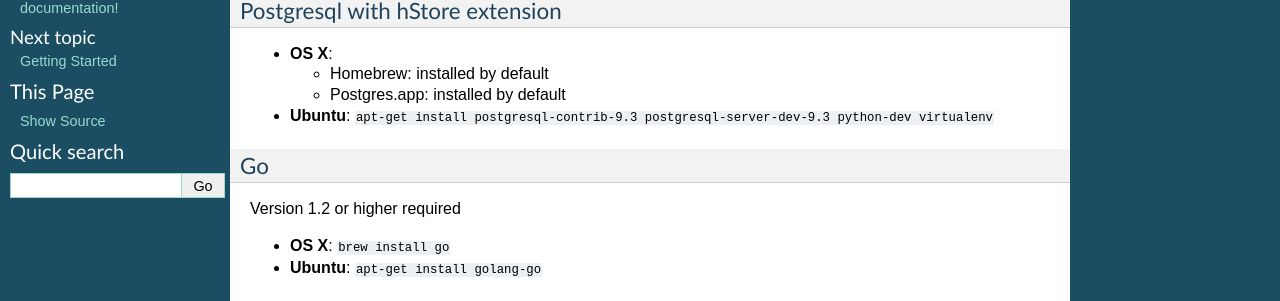
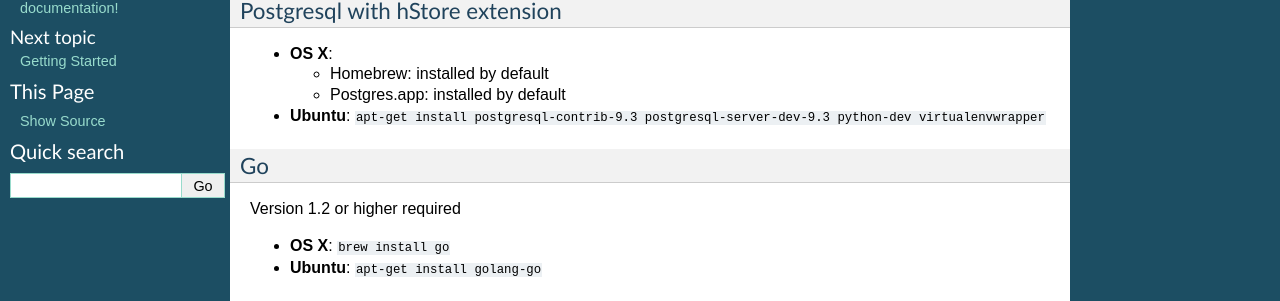
Before and after one commit to BotBotMe/botbot-web, a Sphinx documentation site: the page built from docs/install.rst, in a window 1280 px wide. Shown: the part 287-588 px from the top of the page. Built offline with Sphinx 7.4.7, drawn with Linux system fonts in a browser that asks for light colours.

Commit message:
virtualenv is virtualenvwrapper in 14.04

```diff
--- a/docs/install.rst
+++ b/docs/install.rst
@@ -20,7 +20,7 @@ Postgresql with hStore extension
   * Homebrew: installed by default
   * Postgres.app: installed by default
 
-* **Ubuntu**: ``apt-get install postgresql-contrib-9.3 postgresql-server-dev-9.3 python-dev virtualenv``
+* **Ubuntu**: ``apt-get install postgresql-contrib-9.3 postgresql-server-dev-9.3 python-dev virtualenvwrapper``
 
 Go
 ~~
```
